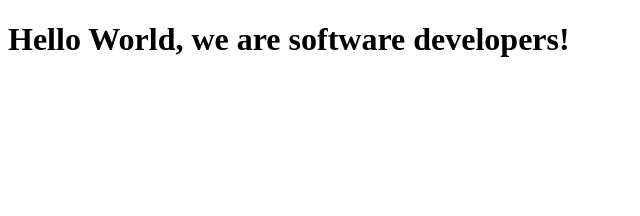
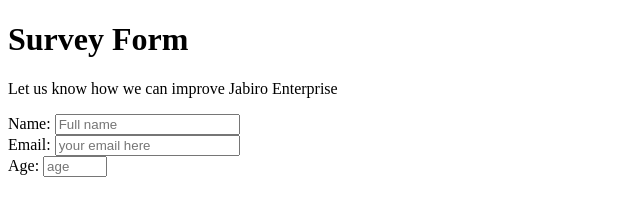
Before and after one commit to ralphdynasty/Jabiro_Raphael, a plain HTML site: page index.html in a window 1280 px wide. Shown: the whole page, without its empty margins (0-640 px from the left). Drawn offline with Linux system fonts and the light colour scheme.

Commit message:
halfway there

```diff
--- a/index.html
+++ b/index.html
@@ -8,7 +8,7 @@
 
   <body>
     <script src="https://cdn.freecodecamp.org/testable-projects-fcc/v1/bundle.js"></script>
-    <h1>Hello World, we are software developers!</h1>
+
     <!--
 
     Hello Camper!
@@ -21,6 +21,22 @@
     - The freeCodeCamp Team
 
     -->
+    <h1 id="title">Survey Form</h1>
+    <p id="description"> Let us know how we can improve Jabiro Enterprise</p>
+    <form id="survey-form">
+      <label id="name-label">Name:</label>
+      <input type="text" name="fName" id="name" placeholder="Full name"><br>
+
+      <label id="email-label">Email:</label>
+      <input type="email" name="email" id="email" placeholder="your email here"><br>
+
+      <label id="number-label">Age:</label>
+      <input type="number" name="age" id="number" placeholder="age" min="0" max="100"><br>
+
+
+    </form>
+
+
     <script  src="js/index.js"></script>
   </body>
 </html>
```
